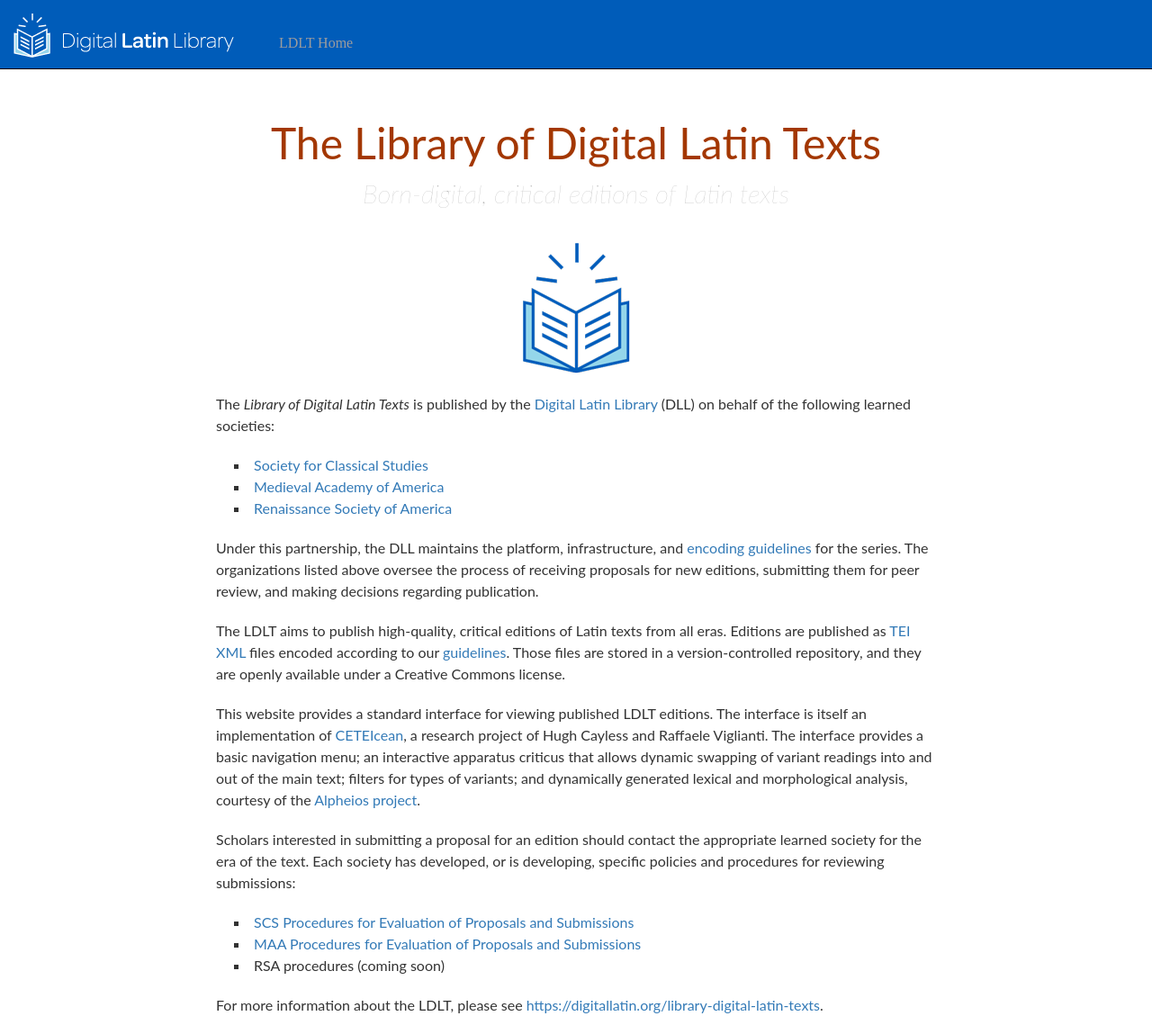
After one commit to DigitalLatin/LDLT-reading-room, a Django app: template library/templates/library/new-base.html in a window 1280 px wide. The commit adds this page. Shown: the whole page at 90% size. Run offline with Django 3.2, Linux system fonts and the light colour scheme; the template is opened without the code that fills it, so the values that code supplies are empty; some libraries are stand-ins or nearby versions.

Commit message:
Changing files back to original.

```diff
--- /dev/null
+++ b/library/templates/library/new-base.html
@@ -0,0 +1,73 @@
+<!DOCTYPE html>
+<html lang="en">
+  <head>
+    <meta charset="utf-8">
+    <meta http-equiv="X-UA-Compatible" content="IE=edge">
+    <meta name="viewport" content="width=device-width, initial-scale=1">
+    <meta name="description" content="">
+    <meta name="author" content="">
+
+    <title>Title!!!</title>
+
+    <!-- Bootstrap core CSS -->
+    <link rel="stylesheet" href="https://maxcdn.bootstrapcdn.com/bootstrap/3.3.5/css/bootstrap.min.css"
+      integrity="sha512-dTfge/zgoMYpP7QbHy4gWMEGsbsdZeCXz7irItjcC3sPUFtf0kuFbDz/ixG7ArTxmDjLXDmezHubeNikyKGVyQ=="
+      crossorigin="anonymous">
+
+    <!-- Custom styles for this template -->
+    <link href="../../static/library/css/dll.css" rel="stylesheet">
+
+    <!-- HTML5 shim and Respond.js for IE8 support of HTML5 elements and media queries -->
+    <!--[if lt IE 9]>
+      <script src="https://oss.maxcdn.com/html5shiv/3.7.2/html5shiv.min.js"></script>
+      <script src="https://oss.maxcdn.com/respond/1.4.2/respond.min.js"></script>
+    <![endif]-->
+
+    {% block css %}{% endblock %}
+    {% block header_js %}{% endblock %}
+  </head>
+  <body>
+    <nav class="navbar navbar-inverse navbar-fixed-top">
+      <div class="container">
+        <div class="navbar-header">
+          <a class="navbar-brand" href="http://digitallatin.org/"><img src="../../static/library/images/DLL-logo.png" alt="Digital Latin Library Home" /></a>
+        </div>
+        <div id="navbar">
+          <ul class="nav navbar-nav">
+            <li class="nav-item">
+              <a class="nav-link" href="/library/">LDLT Home</a>
+            </li>
+          </ul>
+        </div>
+        </div>
+    </nav>
+    <div id="maintext">
+      <h1>The Library of Digital Latin Texts</h1>
+      <h2>Born-digital, critical editions of Latin texts</h2>
+      <div id="maintext-content">
+        <img src="../../static/library/images/DLL_logo_web_large_mark.png"/>
+        <p>The <em>Library of Digital Latin Texts</em> is published by the <a href="https://digitallatin.org">Digital Latin Library</a> (DLL) on behalf of the following learned societies:</p>
+        <ul>
+          <li><a href="https://classicalstudies.org">Society for Classical Studies</a></li>
+          <li><a href="https://www.medievalacademy.org/">Medieval Academy of America</a></li>
+          <li><a href="https://www.rsa.org/">Renaissance Society of America</a></li>
+        </ul>
+        <p>Under this partnership, the DLL maintains the platform, infrastructure, and <a href="https://digitallatin.github.io/guidelines/">encoding guidelines</a> for the series. The organizations listed above oversee the process of receiving proposals for new editions, submitting them for peer review, and making decisions regarding publication.</p>
+
+        <p>The LDLT aims to publish high-quality, critical editions of Latin texts from all eras. Editions are published as <a href="http://www.tei-c.org/">TEI XML</a> files encoded according to our <a href="https://digitallatin.github.io/guidelines/LDLT-Guidelines.html">guidelines</a>. Those files are stored in a version-controlled repository, and they are openly available under a Creative Commons license.</p>
+
+        <p>This website provides a standard interface for viewing published LDLT editions. The interface is itself an implementation of <a href="https://github.com/TEIC/CETEIcean">CETEIcean</a>, a research project of Hugh Cayless and Raffaele Viglianti. The interface provides a basic navigation menu; an interactive apparatus criticus that allows dynamic swapping of variant readings into and out of the main text; filters for types of variants; and dynamically generated lexical and morphological analysis, courtesy of the <a href="https://alpheios.net/">Alpheios project</a>.</p>
+
+        <p>Scholars interested in submitting a proposal for an edition should contact the appropriate learned society for the era of the text. Each society has developed, or is developing, specific policies and procedures for reviewing submissions:</p>
+
+        <ul>
+          <li><a href="https://classicalstudies.org/publications-and-research/ldlt-scs-guidelines">SCS Procedures for Evaluation of Proposals and Submissions</a></li>
+          <li><a href="https://www.medievalacademy.org/page/LDLTSubmissions">MAA Procedures for Evaluation of Proposals and Submissions</a></li>
+          <li>RSA procedures (coming soon)</li>
+        </ul>
+
+        <p>For more information about the LDLT, please see <a href="https://digitallatin.org/library-digital-latin-texts">https://digitallatin.org/library-digital-latin-texts</a>.</p>
+      </div>
+    </div>
+  </body>
+</html>
```
Also changed, not shown: library/templates/library/base.html (+9 -30 lines).
